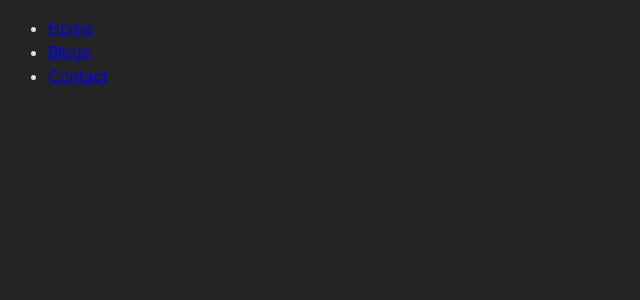
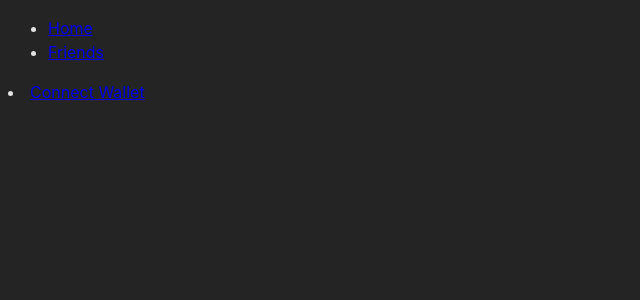
Before and after one commit to loppy33/wedtonClient, a React (Vite) app: page / in a window 1280 px wide. Shown: the top 300 px of the page, without its empty margins (0-640 px from the left). Built offline with nearby package versions, Linux system fonts and the light colour scheme; what @tonconnect/ui-react would draw is missing.

Commit message:
add links in layout

```diff
--- a/src/components/Layout/Layout.tsx
+++ b/src/components/Layout/Layout.tsx
@@ -11,12 +11,12 @@ const Layout = () => {
                         <Link to="/">Home</Link>
                     </li>
                     <li>
-                        <Link to="/blogs">Blogs</Link>
-                    </li>
-                    <li>
-                        <Link to="/contact">Contact</Link>
+                        <Link to="/friends">Friends</Link>
                     </li>
                 </ul>
+                    <li>
+                        <Link to="/connectWallet">Connect Wallet</Link>
+                    </li>
             </nav>
         </>
     )
--- a/src/main.tsx
+++ b/src/main.tsx
@@ -5,7 +5,12 @@ import { TonConnectUIProvider } from '@tonconnect/ui-react';
 
 
 createRoot(document.getElementById('root')!).render(
-  <TonConnectUIProvider manifestUrl="https://https://weedton-client.vercel.app//tonconnect-manifest.json">
+  <TonConnectUIProvider
+    manifestUrl="https://https://weedton-client.vercel.app//tonconnect-manifest.json"
+    actionsConfiguration={{
+      twaReturnUrl: 'https://t.me/keksyKiss_bot/myapptest'
+    }}
+  >
     <App />
   </TonConnectUIProvider>
 )
```
